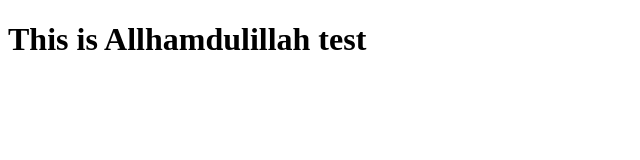
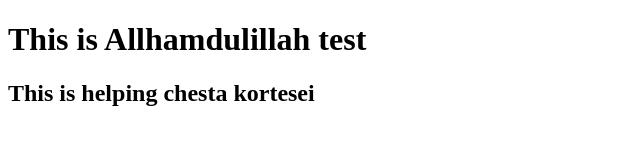
Before and after one commit to Ahsan855/allhamdulillah, a plain HTML site: page allhamdulillah/index.html in a window 1280 px wide. Shown: the whole page, without its empty margins (0-640 px from the left). Drawn offline with Linux system fonts and the light colour scheme.

Commit message:
this is help

```diff
--- a/allhamdulillah/index.html
+++ b/allhamdulillah/index.html
@@ -8,5 +8,6 @@
 </head>
 <body>
     <h1>This is Allhamdulillah test</h1>
+    <h2>This is helping chesta kortesei</h2>
 </body>
 </html>
```
